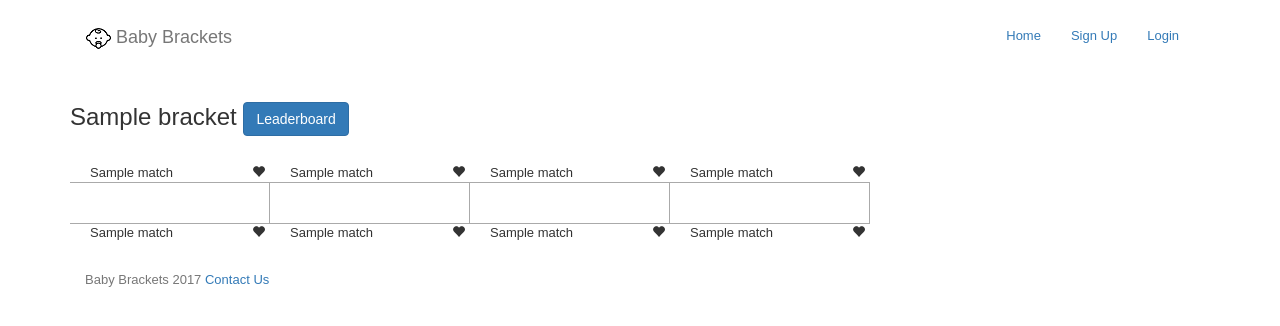
After one commit to kw2h/baby_brackets, a Python web app: template app/templates/view.html in a window 1280 px wide. The commit adds this page. Shown: the top 326 px of the page. Run offline with Jinja, Linux system fonts and the light colour scheme; the template is opened without the code that fills it: most values are stand-ins (such as "Sample title", 1, 10 or a date in 2020); some libraries are stand-ins or nearby versions.

Commit message:
adding view route to see pool participant's brackets

```diff
--- a/app/templates/leaderboard.html
+++ b/app/templates/leaderboard.html
@@ -15,7 +15,7 @@
   <tbody>
     {% for bracket in pool %}
     <tr>
-      <td><a href ="{{ url_for('edit', bracket_hash=hashidEncode(bracket.id)) }}">{{ bracket.name }}</a></td>
+      <td><a href ="{{ url_for('view', bracket_hash=hashidEncode(bracket.id)) }}">{{ bracket.name }}</a></td>
       <td>{{ bracket.user }}</td>
       <td>{{ bracket.scoreBracket() }}</td>
     </tr>
@@ -26,7 +26,7 @@
 {% if pool[0] %}
   {% if pool[0].parent == g.user %}
   <div class="col-md-3">
-    <a href="{{ url_for('edit', bracket_hash=hashidEncode(pool[0].scoring_bracket.id)) }}" class="btn btn-primary" role="button">Back to {{pool[0].scoring_bracket.name}}</a>
+    <a href="{{ url_for('edit', bracket_hash=bracket_hash) }}" class="btn btn-primary" role="button">Back to {{pool[0].scoring_bracket.name}}</a>
   </div>
   {% endif %}
 {% endif %}
--- /dev/null
+++ b/app/templates/view.html
@@ -0,0 +1,116 @@
+<!-- extend base layout -->
+{% extends "base.html" %}
+{% set active_page = "view" %}
+{% block content %}
+{% include 'flash.html' %}
+<style>
+/*
+ *  Flex Layout Specifics
+*/
+main{
+  display:flex;
+  flex-direction:row;
+}
+.round{
+  display:flex;
+  flex-direction:column;
+  justify-content:center;
+  width:200px;
+  list-style:none;
+  padding:0;
+}
+  .round .spacer{ flex-grow:1; }
+  .round .spacer:first-child,
+  .round .spacer:last-child{ flex-grow:.5; }
+
+  .round .game-spacer{
+    flex-grow:1;
+  }
+
+/*
+ *  General Styles
+*/
+body{
+  font-family:sans-serif;
+  font-size:small;
+  padding:10px;
+  line-height:1.4em;
+}
+
+li.game{
+  padding-left:20px;
+}
+
+  li.game.winner{
+    font-weight:bold;
+    color: #337ab7;
+  }
+  li.game span{
+    float:right;
+    margin-right:5px;
+  }
+
+  li.game-top{
+    border-bottom:1px solid #aaa;
+  }
+
+  li.game-spacer{
+    border-right:1px solid #aaa;
+    min-height:40px;
+  }
+
+  li.game-bottom{
+    border-top:1px solid #aaa;
+  }
+</style>
+<div class="row">
+  <div class="col-md-5">
+    <h3>
+      {{ round1[0].bracket.name }}
+      <a href="{{ url_for('leaderboard', bracket_hash=hashidEncode(round1[0].bracket.id)) }}" class="btn btn-primary" role="button">Leaderboard</a>
+    </h3>
+  </div>
+</div>
+<main id="tournament">
+	<ul class="round round-1">
+		<li class="spacer">&nbsp;</li>
+    {% for match in round1 %}
+      <li class="game game-top {% if match.winner == match.name1|default('', true) %}winner{% endif %}" data-bracketid="{{match.bracket_id}}" data-matchid="{{match.match_id}}" data-nameid="{{match.name1_id}}" data-name="{{match.name1}}">{{ match.name1|default('', true) }} <span class="glyphicon glyphicon-heart" aria-hidden="true"></span></li>
+  		<li class="game game-spacer">&nbsp;</li>
+
+      <li class="game game-bottom {% if match.winner == match.name2|default('', true) %}winner{% endif %}" data-bracketid="{{match.bracket_id}}" data-matchid="{{match.match_id}}" data-nameid="{{match.name2_id}}" data-name="{{match.name2}}">{{ match.name2|default('', true) }} <span class="glyphicon glyphicon-heart" aria-hidden="true"></span></li>
+  		<li class="spacer">&nbsp;</li>
+    {% endfor %}
+	</ul>
+	<ul class="round round-2">
+    <li class="spacer">&nbsp;</li>
+    {% for match in round2 %}
+    <li class="game game-top {% if match.winner == match.name1|default('', true) %}winner{% endif %}" data-bracketid="{{match.bracket_id}}" data-matchid="{{match.match_id}}" data-nameid="{{match.name1_id}}" data-name="{{match.name1}}">{{ match.name1|default('', true) }} <span class="glyphicon glyphicon-heart" aria-hidden="true"></span></li>
+    <li class="game game-spacer">&nbsp;</li>
+
+    <li class="game game-bottom {% if match.winner == match.name2|default('', true) %}winner{% endif %}" data-bracketid="{{match.bracket_id}}" data-matchid="{{match.match_id}}" data-nameid="{{match.name2_id}}" data-name="{{match.name2}}">{{ match.name2|default('', true) }} <span class="glyphicon glyphicon-heart" aria-hidden="true"></span></li>
+    <li class="spacer">&nbsp;</li>
+    {% endfor %}
+	</ul>
+	<ul class="round round-3">
+    <li class="spacer">&nbsp;</li>
+    {% for match in round3 %}
+    <li class="game game-top {% if match.winner == match.name1|default('', true) %}winner{% endif %}" data-bracketid="{{match.bracket_id}}" data-matchid="{{match.match_id}}" data-nameid="{{match.name1_id}}" data-name="{{match.name1}}">{{ match.name1|default('', true) }} <span class="glyphicon glyphicon-heart" aria-hidden="true"></span></li>
+    <li class="game game-spacer">&nbsp;</li>
+
+    <li class="game game-bottom {% if match.winner == match.name2|default('', true) %}winner{% endif %}" data-bracketid="{{match.bracket_id}}" data-matchid="{{match.match_id}}" data-nameid="{{match.name2_id}}" data-name="{{match.name2}}">{{ match.name2|default('', true) }} <span class="glyphicon glyphicon-heart" aria-hidden="true"></span></li>
+    <li class="spacer">&nbsp;</li>
+    {% endfor %}
+	</ul>
+	<ul class="round round-4">
+    <li class="spacer">&nbsp;</li>
+    {% for match in round4 %}
+    <li class="game game-top {% if match.winner == match.name1|default('', true) %}winner{% endif %}" data-bracketid="{{match.bracket_id}}" data-matchid="{{match.match_id}}" data-nameid="{{match.name1_id}}" data-name="{{match.name1}}">{{ match.name1|default('', true) }} <span class="glyphicon glyphicon-heart" aria-hidden="true"></span></li>
+    <li class="game game-spacer">&nbsp;</li>
+
+    <li class="game game-bottom {% if match.winner == match.name2|default('', true) %}winner{% endif %}" data-bracketid="{{match.bracket_id}}" data-matchid="{{match.match_id}}" data-nameid="{{match.name2_id}}" data-name="{{match.name2}}">{{ match.name2|default('', true) }} <span class="glyphicon glyphicon-heart" aria-hidden="true"></span></li>
+    <li class="spacer">&nbsp;</li>
+    {% endfor %}
+	</ul>
+</main>
+{% endblock %}
```
Also changed, not shown: app/views.py (+25 -1 lines).
